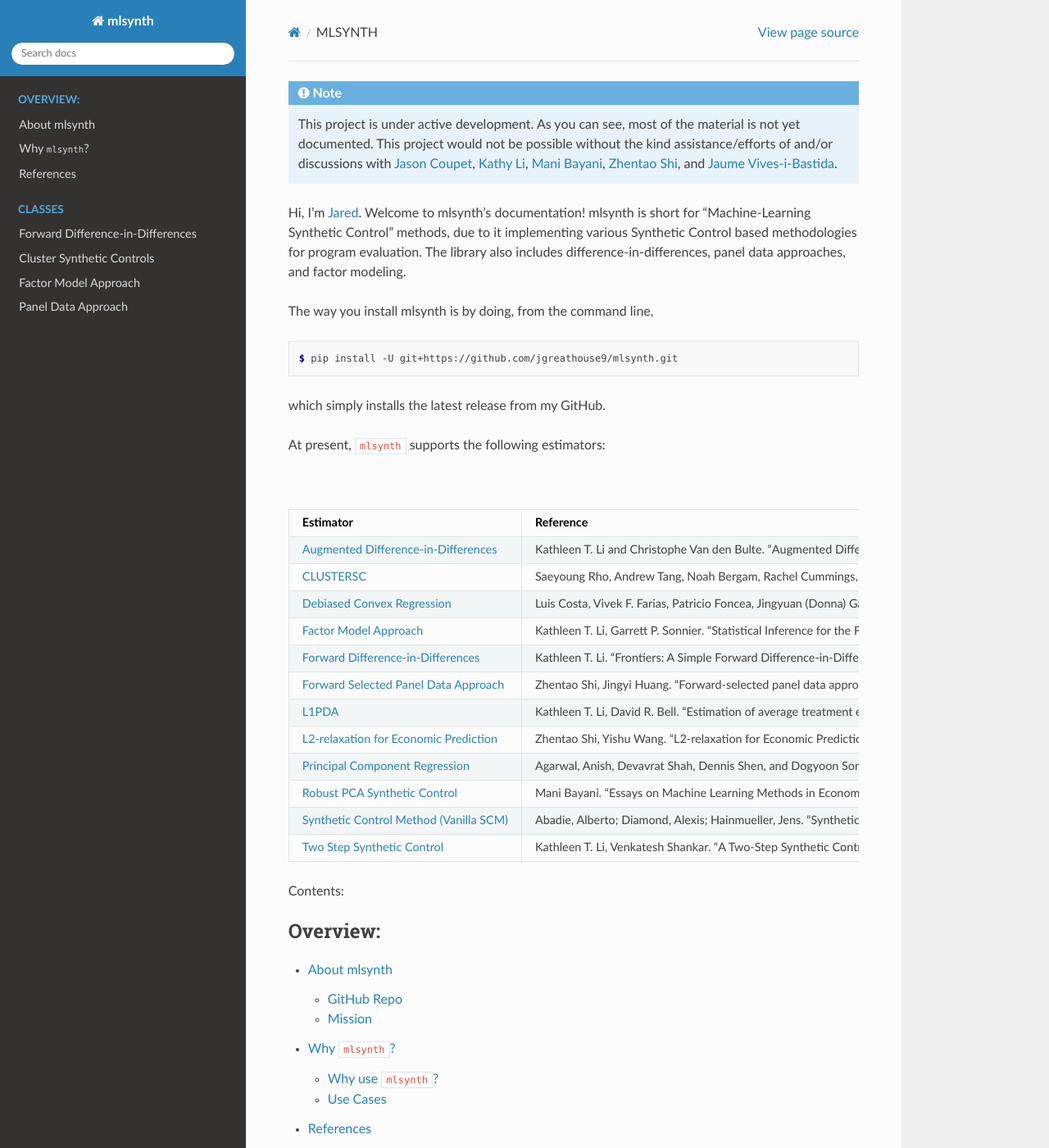
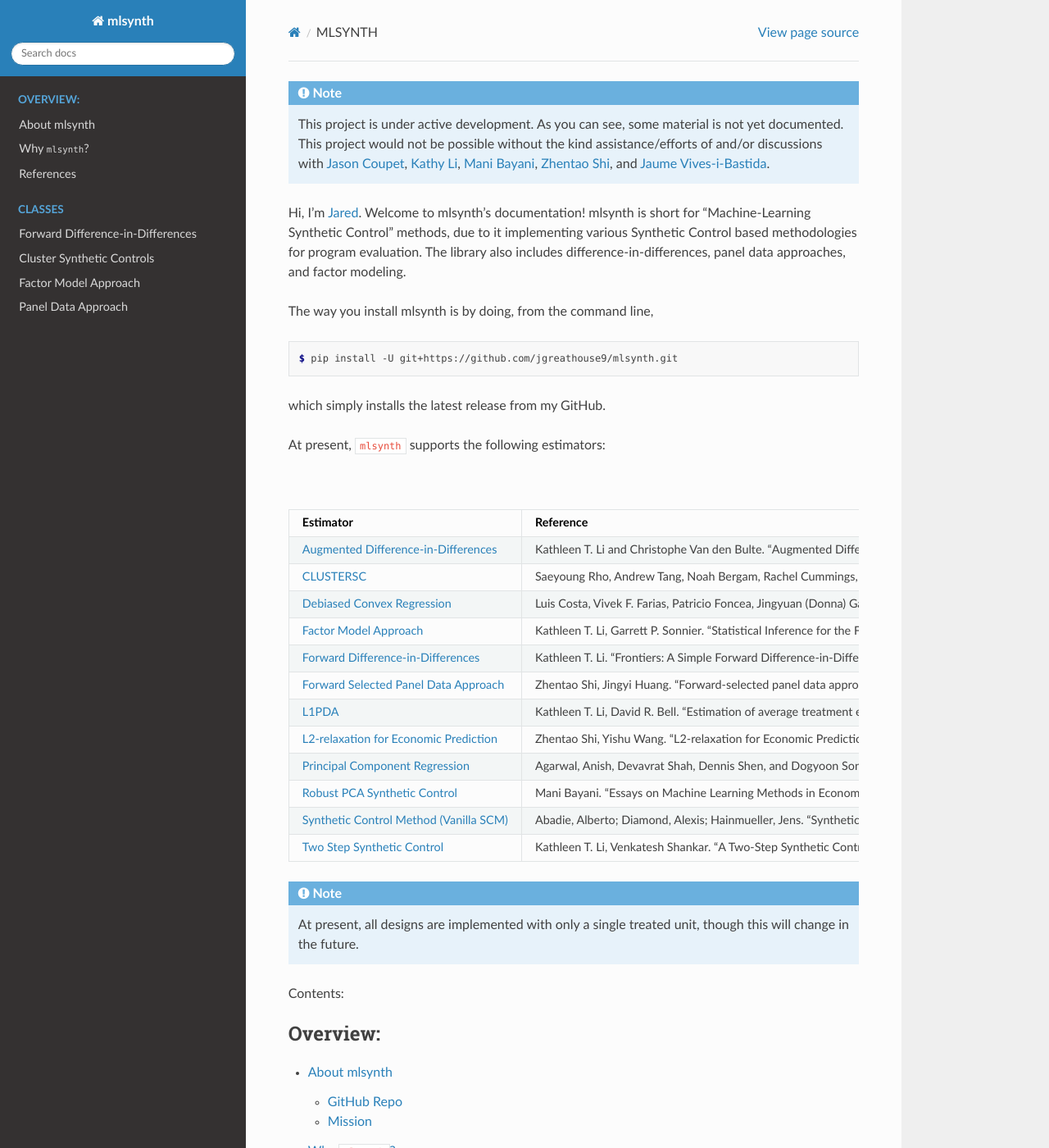
Before and after one commit to jgreathouse9/mlsynth, a Sphinx documentation site: the page built from docs/index.rst, in a window 1280 px wide and 1400 px high. Shown: the whole window at 82% size. Built offline with Sphinx 7.4.7 and the Read the Docs theme 3.1.0, drawn with Linux system fonts in a browser that asks for light colours; pages that are not in the unit, such as notebooks, are missing from menus.

Commit message:
Update index.rst

```diff
--- a/docs/index.rst
+++ b/docs/index.rst
@@ -3,8 +3,7 @@
 
 .. note::
 
-   This project is under active development. As you can see, most of the material is not yet documented. This project would not be possible without the kind assistance/efforts of and/or discussions with `Jason Coupet <https://aysps.gsu.edu/profile/jason-coupet/>`_, `Kathy Li <https://sites.utexas.edu/kathleenli/>`_, `Mani Bayani <https://www.linkedin.com/in/mani-bayani?utm_source=share&utm_campaign=share_via&utm_content=profile&utm_medium=android_app>`_, `Zhentao Shi <https://zhentaoshi.github.io/>`_, and `Jaume Vives-i-Bastida <https://jvivesb.github.io/>`_.
-
+   This project is under active development. As you can see, some material is not yet documented. This project would not be possible without the kind assistance/efforts of and/or discussions with `Jason Coupet <https://aysps.gsu.edu/profile/jason-coupet/>`_, `Kathy Li <https://sites.utexas.edu/kathleenli/>`_, `Mani Bayani <https://www.linkedin.com/in/mani-bayani?utm_source=share&utm_campaign=share_via&utm_content=profile&utm_medium=android_app>`_, `Zhentao Shi <https://zhentaoshi.github.io/>`_, and `Jaume Vives-i-Bastida <https://jvivesb.github.io/>`_.
 
 Hi, I'm `Jared <https://jgreathouse9.github.io/>`_. Welcome to mlsynth's documentation! mlsynth is short for "Machine-Learning Synthetic Control" methods, due to it implementing various Synthetic Control based methodologies for program evaluation. The library also includes difference-in-differences, panel data approaches, and factor modeling.
 
@@ -63,6 +62,13 @@
      - TSSC
 
 
+
+
+.. note::
+
+   At present, all designs are implemented with only a single treated unit, though this will change in the future.
+
+
 Contents:
 
 .. toctree::
```
